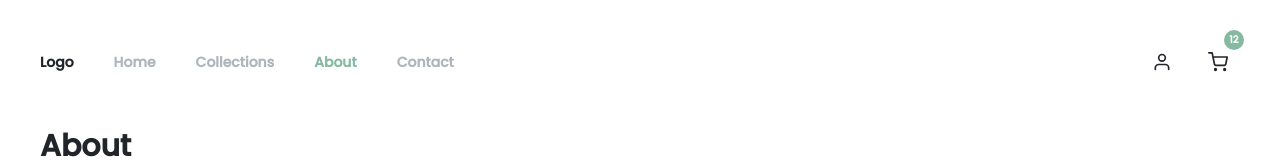
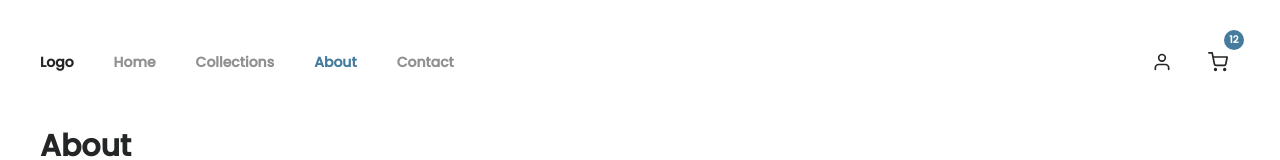
Before and after one commit to Nourcs/reebelo, a Next.js app: page /about in a window 1280 px wide. Shown: the top 160 px of the page. Built offline with nearby package versions, Linux system fonts and the light colour scheme.

Commit message:
accessibility

```diff
--- a/package.json
+++ b/package.json
@@ -6,7 +6,8 @@
     "dev": "next dev",
     "build": "next build",
     "start": "next start",
-    "lint": "next lint"
+    "lint": "next lint",
+    "postbuild": "rimraf build/**/*.map"
   },
   "dependencies": {
     "@next/font": "13.1.1",
--- a/pages/_document.js
+++ b/pages/_document.js
@@ -6,7 +6,7 @@
   return (
     <Html lang="en">
       <Head>
-        <meta name="viewport" content="user-scalable=no, initial-scale=1, maximum-scale=1, minimum-scale=1, width=device-width, height=device-height, target-densitydpi=device-dpi" />
+        <meta name="viewport" content="initial-scale=1, maximum-scale=5, minimum-scale=1, width=device-width, height=device-height, target-densitydpi=device-dpi" />
         <meta charSet="utf-8" />
         <link href="https://fonts.googleapis.com/css2?family=Poppins:wght@300;400;500&display=swap" rel="stylesheet" />
         <link rel="preconnect" href="https://fonts.googleapis.com" />
--- a/tailwind.config.js
+++ b/tailwind.config.js
@@ -8,18 +8,19 @@
     extend: {
       colors: {
         dark: {
-          900: '#212529',
-          800: '#343a40',
-          700: '#495057',
-          600: '#6c757d',
-          500: '#adb5bd',
-          400: '#ced4da',
-          300: '#dee2e6',
-          200: '#e9ecef',
-          100: '#f8f9fa',
+          900: '#242526', // Default Dark
+          800: '#474747',
+          700: '#595959',
+          600: '#6B6B6B', // Dark Gray on White Background / Subheader on Dark Background
+          500: '#909090', // Labels
+          400: '#B5B5B5', // Subheader + Details/Info
+          300: '#DADADA', // Borders (2) + Placeholders + Separations
+          200: '#ECECEC', // Background Hover + Border (1)
+          100: '#F4F4F4',
+          50: '#FAFAFA',
         },
         main: {
-          500: '#85BAA1',
+          500: '#457b9d',
         },
       },
     },
```
